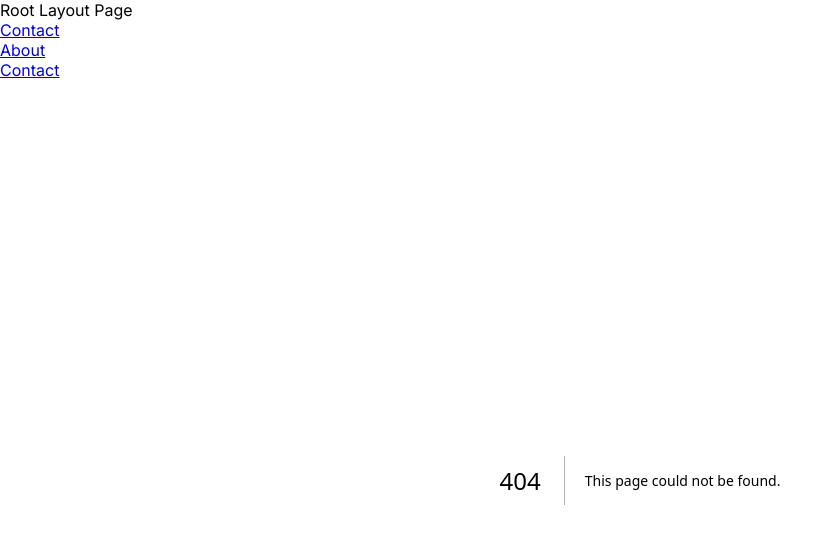
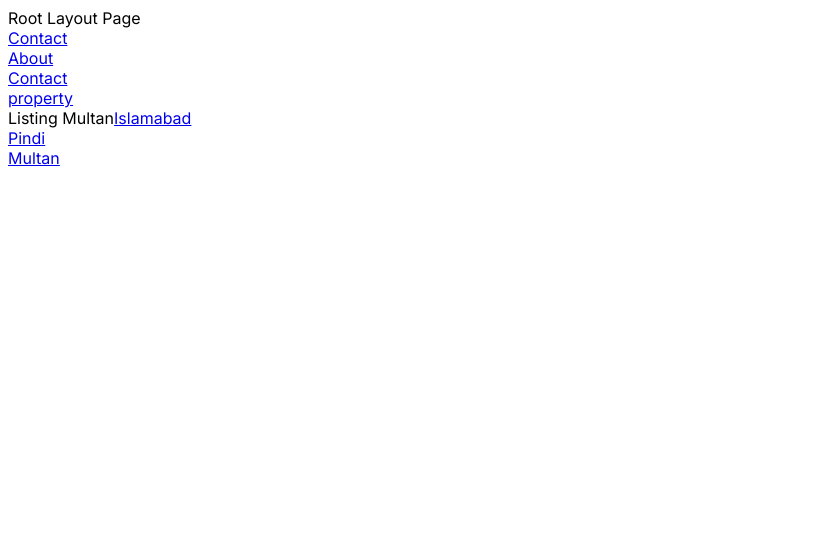
Before and after one commit to fanubalti786/Welcome-To-My-NextJs-Learning-Path, a Next.js app in the folder class02/: page /property/Multan in a window 1280 px wide. Before the commit this address had no page. Shown: the top 544 px of the page, without its empty margins (0-839 px from the left). Built offline with nearby package versions, Linux system fonts and the light colour scheme.

Commit message:
dynamic routing with different angle

```diff
--- a/class02/app/layout.tsx
+++ b/class02/app/layout.tsx
@@ -22,6 +22,8 @@ export default function RootLayout({
         <Link href="/Contact">Contact</Link><br/>
         <Link href="/About">About</Link><br/>
         <Link href="/Contact">Contact</Link><br/>
+        <Link href="/property">property</Link><br/>
+
         {children}</body>
 
     </html>
--- /dev/null
+++ b/class02/app/property/[listing]/page.tsx
@@ -0,0 +1,14 @@
+import Link from 'next/link';
+import React from 'react'
+
+export default function Listing({params}:any) {
+    console.log("parames", params.listing);
+  return (
+    <div>
+      Listing {params.listing}
+      <Link href="/property/islamabad">Islamabad</Link><br/>
+      <Link href="/property/pindi">Pindi</Link><br/>
+      <Link href="/property/Multan">Multan</Link><br/>
+    </div>
+  )
+}
```
Also changed, not shown: class02/app/property/page.tsx (added, +12 -0 lines).
